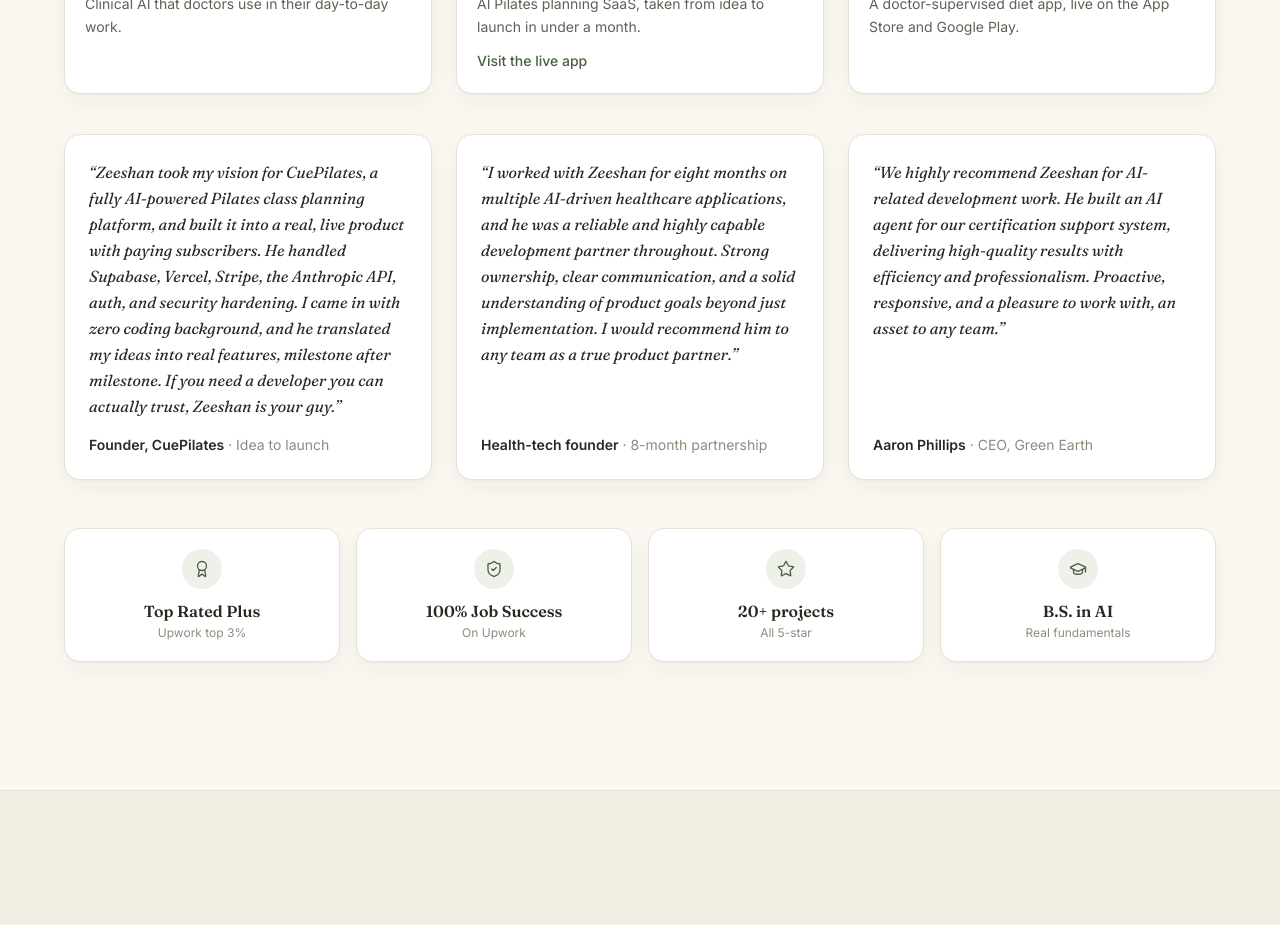
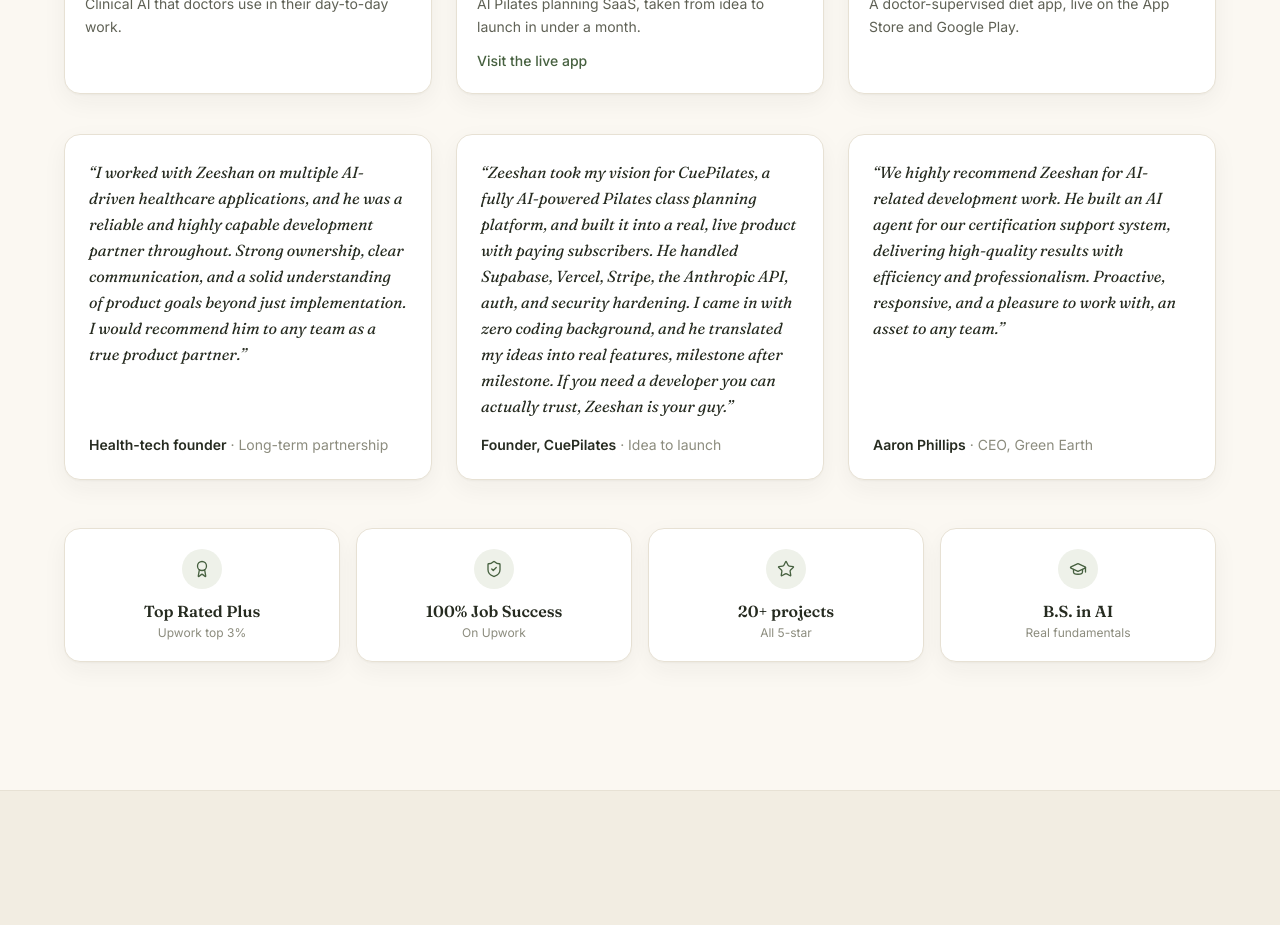
Before and after one commit to r-zeeshan/r-zeeshan, a React (Vite) app: page / in a window 1280 px wide. Shown: the part 1420-2345 px from the top of the page. Built offline with nearby package versions, Linux system fonts and the light colour scheme.

Commit message:
Fix testimonials: remove stale duration from healthcare review, reorder so reviews sit under their matching products

```diff
--- a/src/components/sections/Work.tsx
+++ b/src/components/sections/Work.tsx
@@ -33,14 +33,14 @@ const featured = [
 // Real client reviews (Upwork). Names attributed by role where not provided.
 const quotes = [
   {
+    text: 'I worked with Zeeshan on multiple AI-driven healthcare applications, and he was a reliable and highly capable development partner throughout. Strong ownership, clear communication, and a solid understanding of product goals beyond just implementation. I would recommend him to any team as a true product partner.',
+    author: 'Health-tech founder',
+    role: 'Long-term partnership',
+  },
+  {
     text: 'Zeeshan took my vision for CuePilates, a fully AI-powered Pilates class planning platform, and built it into a real, live product with paying subscribers. He handled Supabase, Vercel, Stripe, the Anthropic API, auth, and security hardening. I came in with zero coding background, and he translated my ideas into real features, milestone after milestone. If you need a developer you can actually trust, Zeeshan is your guy.',
     author: 'Founder, CuePilates',
     role: 'Idea to launch',
-  },
-  {
-    text: 'I worked with Zeeshan for eight months on multiple AI-driven healthcare applications, and he was a reliable and highly capable development partner throughout. Strong ownership, clear communication, and a solid understanding of product goals beyond just implementation. I would recommend him to any team as a true product partner.',
-    author: 'Health-tech founder',
-    role: '8-month partnership',
   },
   {
     text: 'We highly recommend Zeeshan for AI-related development work. He built an AI agent for our certification support system, delivering high-quality results with efficiency and professionalism. Proactive, responsive, and a pleasure to work with, an asset to any team.',
```
